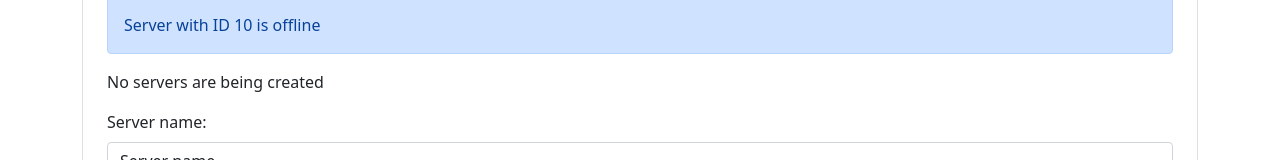
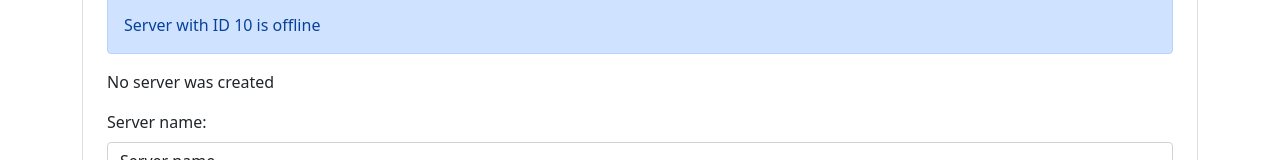
Before and after one commit to kamil-nawrot/recipe-book, an Angular app: page / in a window 1280 px wide. Shown: the part 170-330 px from the top of the page. Built offline with nearby package versions, Linux system fonts and the light colour scheme.

Commit message:
displayed server creation status conditionally using ngIf with else block

```diff
--- a/src/app/server-list/server-list.component.html
+++ b/src/app/server-list/server-list.component.html
@@ -1,7 +1,8 @@
 <section class="container card">
   <app-server></app-server>
   <app-server></app-server>
-  <p> {{ serverCreationStatus }} </p>
+  <p *ngIf="serverCreationStatus; else noServer"> Server ({{ serverName }}) was created </p>
+  <ng-template #noServer><p> No server was created </p></ng-template>
   <label class="form-label">Server name:</label>
   <input class="form-control" [(ngModel)]="serverName" />
   <p class="text-info">{{ serverName }}</p>
--- a/src/app/server-list/server-list.component.ts
+++ b/src/app/server-list/server-list.component.ts
@@ -8,7 +8,7 @@ import { Component, OnInit } from '@angular/core';
 export class ServerListComponent implements OnInit {
 
   public isNewServerAllowed = false
-  public serverCreationStatus = "No servers are being created"
+  public serverCreationStatus = false
   public serverName = 'Server name...'
 
   toggleIsNewServerAllowed() {
@@ -22,7 +22,7 @@ export class ServerListComponent implements OnInit {
   }
 
   onCreateServer(): void {
-    this.serverCreationStatus = 'Server (' + this.serverName + ') was created!'
+    this.serverCreationStatus = true
   }
 
   onUpdateServerName(event: Event) {
```
